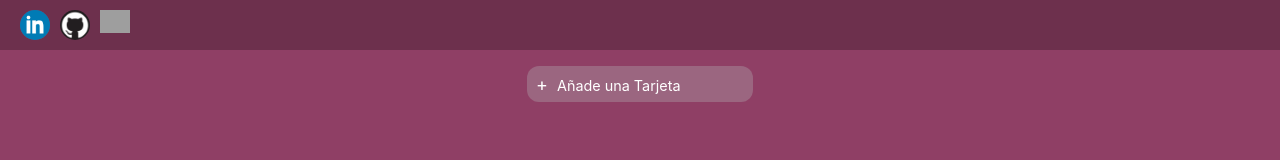
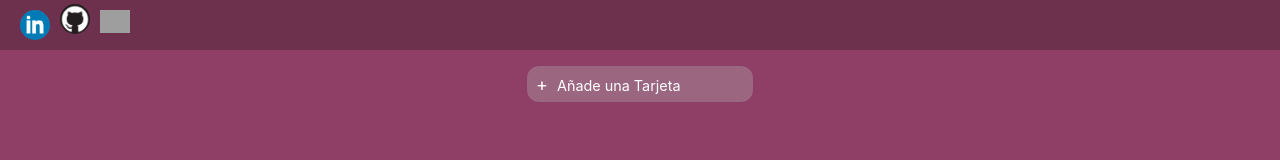
Before and after one commit to AridanyS/Drag-Drop, a React (Vite) app: page / in a window 1280 px wide. In both pictures the pointer is over the picture 75 px from the left and 25 px from the top of the page. Shown: the top 160 px of the page. Built offline with nearby package versions, Linux system fonts and the light colour scheme; grey boxes are pictures that could not be loaded.

Commit message:
headerIcons:hover

```diff
--- a/src/styles/headerIcons.css
+++ b/src/styles/headerIcons.css
@@ -12,3 +12,49 @@
   position: relative;
   left: 20px;
 }
+
+.github {
+  display: inline-block;
+  transition-duration: 0.5s;
+  transition-property: transform;
+
+  &:hover {
+    transform: translateY(-6px);
+    animation-name: hover;
+    animation-duration: 1.5s;
+    animation-delay: defaultDuration;
+    animation-timing-function: linear;
+    animation-iteration-count: infinite;
+    animation-direction: alternate;
+  }
+}
+.trello {
+  display: inline-block;
+  transition-duration: 0.5s;
+  transition-property: transform;
+
+  &:hover {
+    transform: translateY(-6px);
+    animation-name: hover;
+    animation-duration: 1.5s;
+    animation-delay: defaultDuration;
+    animation-timing-function: linear;
+    animation-iteration-count: infinite;
+    animation-direction: alternate;
+  }
+}
+.linkedin {
+  display: inline-block;
+  transition-duration: 0.5s;
+  transition-property: transform;
+
+  &:hover {
+    transform: translateY(-6px);
+    animation-name: hover;
+    animation-duration: 1.5s;
+    animation-delay: defaultDuration;
+    animation-timing-function: linear;
+    animation-iteration-count: infinite;
+    animation-direction: alternate;
+  }
+}
```
